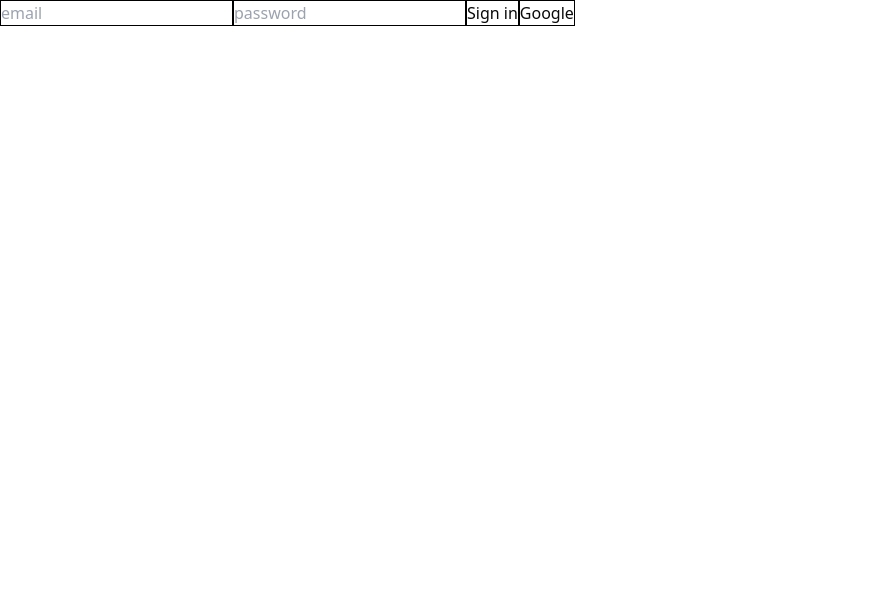
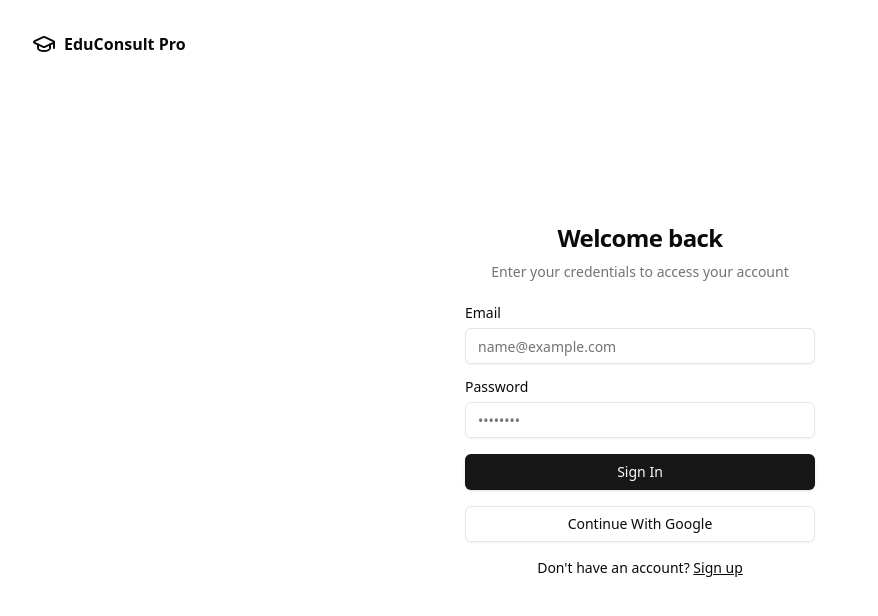
Before and after one commit to cruse-charles/EduConsult, a Next.js app: page /signin in a window 1280 px wide. Shown: the top 616 px of the page, without its empty margins (0-878 px from the left). Built offline with nearby package versions, Linux system fonts and the light colour scheme; no server answers.

Commit message:
styled login page

```diff
--- a/app/components/AddStudentModal/AddStudentModal.tsx
+++ b/app/components/AddStudentModal/AddStudentModal.tsx
@@ -1,7 +1,7 @@
 'use client'
 
 import { useState } from "react";
-import { app, db } from "@/lib/firebaseConfig";
+import { db } from "@/lib/firebaseConfig";
 import { collection, addDoc, updateDoc, arrayUnion, DocumentReference, DocumentData } from "firebase/firestore";
 import { Dialog, DialogContent, DialogDescription, DialogHeader, DialogTitle } from "@/components/ui/dialog";
 import { User } from "lucide-react";
--- a/app/dashboard/page.tsx
+++ b/app/dashboard/page.tsx
@@ -20,9 +20,12 @@ const page = () => {
     const fetchStudents = async (user: FirebaseUser) => {
         try {
             // Get the consultant's document reference and snapshot
+            console.log('fetching students...')
             const ref = doc(db, "consultantUsers", user.uid);
+            console.log("Consultant Document Reference:", ref);
             setConsultantDocRef(ref);
             const consultantDocSnap = await getDoc(ref);
+            console.log("Consultant Document Snapshot:", consultantDocSnap);
 
             // If the consultant document does not exist, set students to an empty array
             if (!consultantDocSnap.exists()) {
--- a/app/signin/page.tsx
+++ b/app/signin/page.tsx
@@ -3,11 +3,19 @@
 import { useState } from "react"
 import { getAuth, signInWithEmailAndPassword, GoogleAuthProvider, signInWithPopup } from "firebase/auth"
 import { app } from "@/lib/firebaseConfig"
+import Link from "next/link"
+import { Button } from "@/components/ui/button"
+import { Input } from "@/components/ui/input"
+import { Label } from "@/components/ui/label"
+import { GraduationCap } from "lucide-react"
+import { useRouter } from "next/navigation";
+
 
 const page = () => {
     // Initialize Firebase Auth instance using the configured app and Google Auth provider
     let auth = getAuth(app);
     let googleProvider = new GoogleAuthProvider();
+    const router = useRouter();
 
     // State to manage form input data for email and password
     const [userData, setuserData] = useState({
@@ -15,17 +23,23 @@ const page = () => {
         password: '',
     })
 
+    const [isLoading, setIsLoading] = useState(false)
+
     // Handles form submission and user creation in Firebase Auth
     const handleSubmit = (e: React.FormEvent<HTMLFormElement>) => {
         e.preventDefault()
+        setIsLoading(true)
 
         // Firebase function to create a new user with email and password
         signInWithEmailAndPassword(auth, userData.email, userData.password)
             .then((userCredential) => {
-                console.log(userCredential)
+                console.log('signed in...', userCredential)
+                router.push('/dashboard');
+                setIsLoading(false)
             })
             .catch((error) => {
                 console.group(error.message)
+                setIsLoading(false)
             })
     }
 
@@ -54,13 +68,52 @@ const page = () => {
     }
 
   return (
-    // Form that triggers handleSubmit on submit
-    <form onSubmit={handleSubmit}>
-        <input onChange={handleInputChange} value={userData.email} name='email' placeholder='email' className='border border-black'/>
-        <input onChange={handleInputChange} value={userData.password} name='password' placeholder='password' className='border border-black'/>
-        <button type='submit' className='border border-black'>Sign in</button>
-        <button className='border border-black' onClick={handleGoogleSignIn}>Google</button>
-    </form>
+    <div className="container flex h-screen w-screen flex-col items-center justify-center">
+      <Link href="/" className="absolute left-4 top-4 md:left-8 md:top-8 flex items-center gap-2">
+        <GraduationCap className="h-6 w-6" />
+        <span className="font-bold">EduConsult Pro</span>
+      </Link>
+      <div className="mx-auto flex w-full flex-col justify-center space-y-6 sm:w-[350px]">
+        <div className="flex flex-col space-y-2 text-center">
+          <h1 className="text-2xl font-semibold tracking-tight">Welcome back</h1>
+          <p className="text-sm text-muted-foreground">Enter your credentials to access your account</p>
+        </div>
+            <div className="grid gap-4">
+              <form onSubmit={handleSubmit}>
+                <div className="grid gap-4">
+                  <div className="grid gap-2">
+                    <Label htmlFor="email">Email</Label>
+                    <Input
+                        onChange={handleInputChange}
+                        name="email"
+                        placeholder="name@example.com"
+                        type="email"
+                        disabled={isLoading}
+                    />
+                  </div>
+                  <div className="grid gap-2">
+                    <Label htmlFor="password">Password</Label>
+                    <Input
+                        onChange={handleInputChange}
+                        name="password"
+                        placeholder="••••••••"
+                        type="password"
+                        disabled={isLoading}
+                    />
+                  </div>
+                  <Button disabled={isLoading}>{isLoading ? "Signing in..." : "Sign In"}</Button>
+                  <Button onClick={handleGoogleSignIn} variant='outline'>Continue With Google</Button>
+                </div>
+              </form>
+              <div className="text-center text-sm">
+                Don't have an account?{" "}
+                <Link href="/signup" className="underline">
+                  Sign up
+                </Link>
+              </div>
+            </div>
+      </div>
+    </div>
   )
 }
 
--- a/app/students/[id]/StudentProfileCard.tsx
+++ b/app/students/[id]/StudentProfileCard.tsx
@@ -27,6 +27,7 @@ function StudentProfileCard({student, setStudent} : StudentProfileCardProps) {
     const router = useRouter();
 
     // Function to handle student deletion
+    // TODO: DELETE THE STUDENT REF FROM THE CONSULTANT DOCUMENT
     const handleDelete = async () => {
         try {
             // Delete the student document from Firestore
--- a/hooks/useConsultant.ts
+++ b/hooks/useConsultant.ts
@@ -9,6 +9,7 @@ export const useConsultant = () => {
         const auth = getAuth(app);
         const unsubscribe = onAuthStateChanged(auth, (user) => {
             setCurrentUser(user);
+            console.log('current User', user)
         });
         return () => unsubscribe();
     }, []);
```
